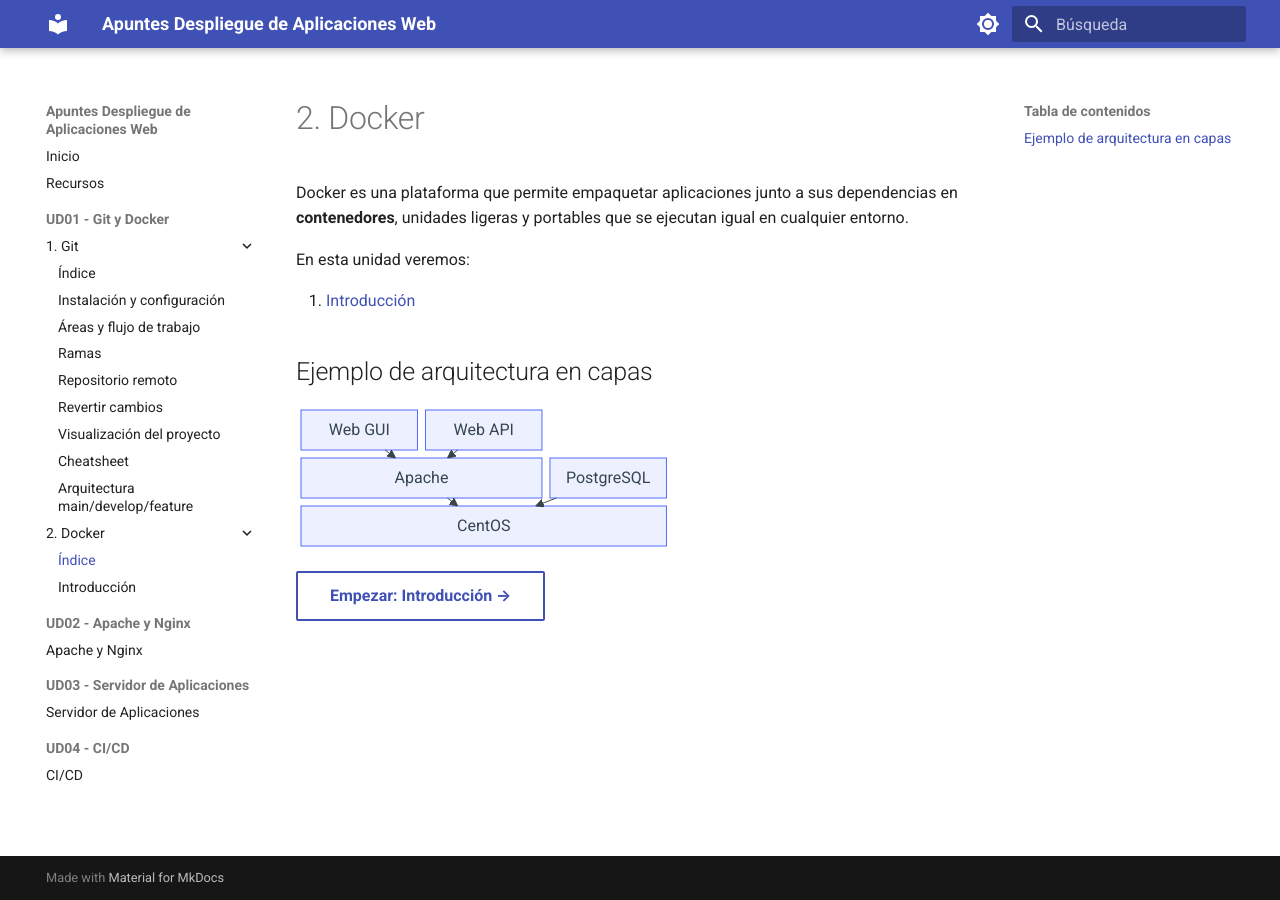
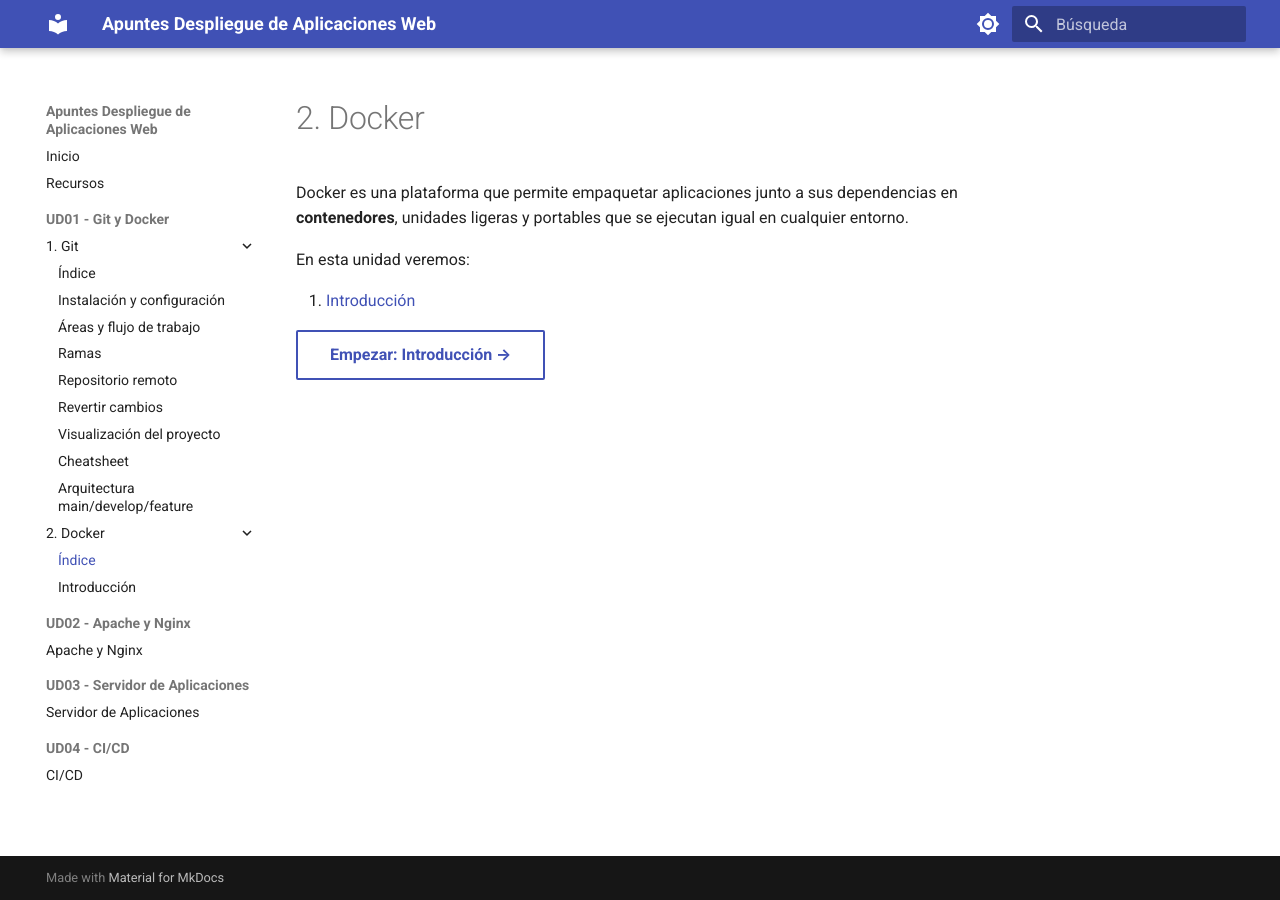
Before and after one commit to ELGRAO-Despliegue2026/Apuntes-Despliegue-de-Aplicaciones-Web, an MkDocs documentation site: the page built from docs/UD01 - Git y Docker/2. Docker/1. Docker.md, in a window 1280 px wide. Built offline with MkDocs 1.6.1 and Material for MkDocs 9.7.7, drawn with Linux system fonts in a browser that asks for light colours.

Commit message:
content: Modifica Introducción

````diff
--- a/docs/UD01 - Git y Docker/2. Docker/1. Docker.md
+++ b/docs/UD01 - Git y Docker/2. Docker/1. Docker.md
@@ -6,19 +6,5 @@
 
 1. [Introducción](2.%20Introducci%C3%B3n.md)
 
-## Ejemplo de arquitectura en capas
-
-```mermaid
-block
-columns 3
-    A["Web GUI"] B["Web API"] space
-    C["Apache"]:2 D["PostgreSQL"]
-    E["CentOS"]:3
-
-    A --> C
-    B --> C
-    C --> E
-    D --> E
-```
 
 [Empezar: Introducción →](2.%20Introducci%C3%B3n.md){ .md-button }
````
Also changed, not shown: docs/index.md (line endings or trailing spaces).
